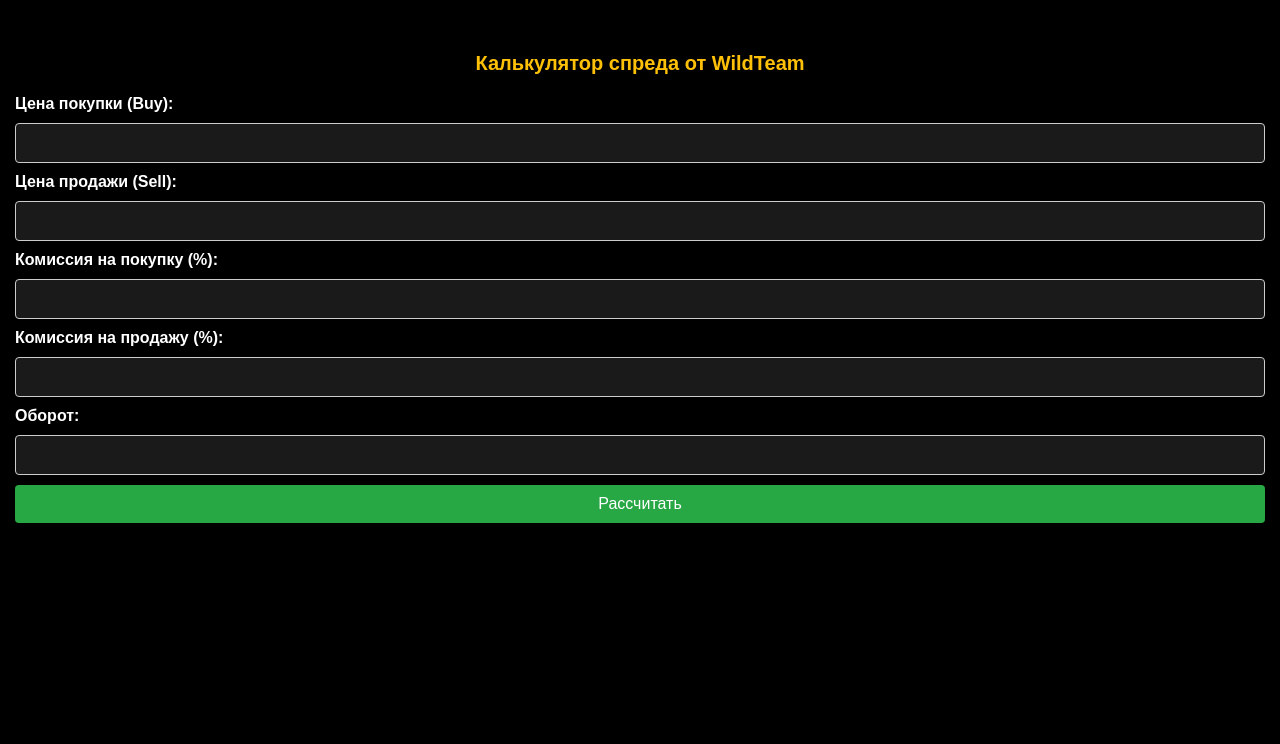
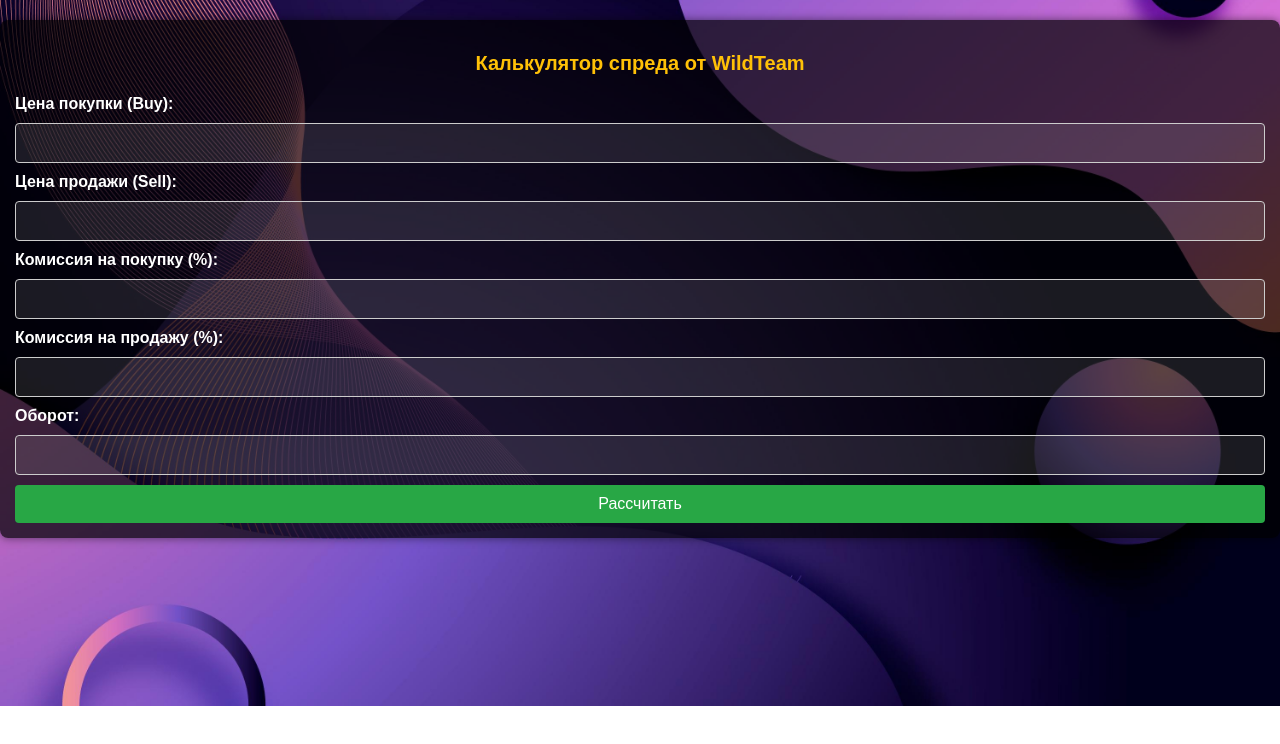
Before and after one commit to WildTS/wildts.github.io, a plain HTML site: page index.html in a window 1280 px wide. Drawn offline with Linux system fonts and the light colour scheme.

Commit message:
Update index.html

```diff
--- a/index.html
+++ b/index.html
@@ -6,7 +6,11 @@
     <title>Calc</title>
     <style>
         body {
-            background-color: #000; /* Упростим фон для ускорения загрузки */
+            background-image: url('background.jpg');
+            background-size: cover;
+            background-position: center;
+            background-repeat: no-repeat;
+            background-attachment: scroll; /* Изменено на scroll для улучшения совместимости */
             margin: 0;
             padding: 0;
             font-family: Arial, sans-serif;
```
